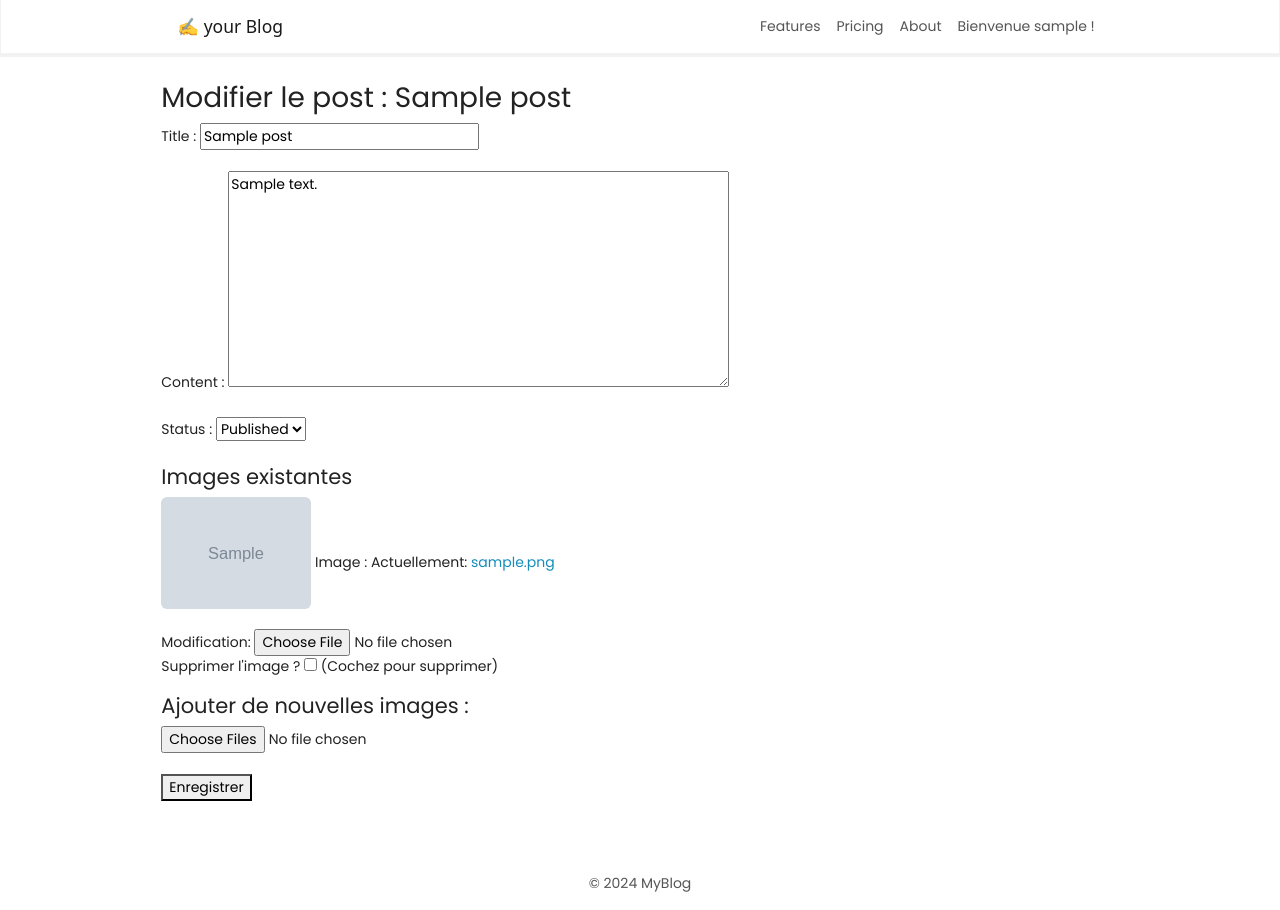
After one commit to ramo1990/MyBlog, a Django app: a page that uses blog/app/templates/base.html in a window 1280 px wide. The commit adds this page. Run offline with Django 4.2, Linux system fonts and the light colour scheme; a user stored in the database is signed in; tables that the repository leaves empty hold one stand-in row (values such as "Sample post"); grey boxes marked "Sample" are stand-in pictures; some libraries are stand-ins or nearby versions; some web fonts are replaced.

Commit message:
ajout de modification de post

```diff
--- a/blog/app/forms.py
+++ b/blog/app/forms.py
@@ -1,8 +1,17 @@
 from django import forms
 from .models import Post, PostImage
+from django.forms import modelformset_factory
 
 
 class PostForm(forms.ModelForm):
     class Meta:
         model = Post
-        fields = ['title', 'content', 'status', 'image']
+        # fields = ['title', 'content', 'status', 'image']
+        exclude = ['author', 'slug']
+
+PostImageFormSet = modelformset_factory(
+    PostImage,
+    fields=('image',),
+    extra=0,
+    can_delete=True
+)
--- a/blog/app/models.py
+++ b/blog/app/models.py
@@ -16,7 +16,7 @@ class Post(models.Model):
            updated = models.DateTimeField(auto_now=True)
            content = models.TextField()
            status = models.IntegerField(choices=STATUS, default=0)
-           image = models.ImageField(upload_to='post_images/', null=True, blank=True)
+        #    image = models.ImageField(upload_to='post_images/', null=True, blank=True)
 
            class Meta:
                    ordering = ['-created_on']
@@ -30,11 +30,11 @@ class Post(models.Model):
                 super().save(*args, **kwargs)
 
 # Supprimer l'image principale si le post est supprimé
-@receiver(pre_delete, sender=Post)
-def delete_post_image(sender, instance, **kwargs):
-    if instance.image:
-        if os.path.isfile(instance.image.path):
-            os.remove(instance.image.path)
+# @receiver(pre_delete, sender=Post)
+# def delete_post_image(sender, instance, **kwargs):
+#     if instance.image:
+#         if os.path.isfile(instance.image.path):
+#             os.remove(instance.image.path)
 
 # Nouveau modèle : Images multiples
 class PostImage(models.Model):
--- a/blog/app/templates/base.html
+++ b/blog/app/templates/base.html
@@ -60,6 +60,7 @@
           <li class="nav-item">
             <a class="nav-link text-dark" href="#">About</a>
           </li>
+          <li><a class="nav-link text-dark" href="#">Bienvenue {{ user.username }} !</a> </li>
         </ul>
       </div>
     </div>
--- a/blog/app/templates/post_details.html
+++ b/blog/app/templates/post_details.html
@@ -34,7 +34,11 @@
 
      <!-- Ajouter un bouton pour rediriger vers la page de création de post -->
     <div class="col-md-8 mt-3">
-      <a href="{% url 'create_post' %}" class="btn btn-success"> créer un nouveau post</a>
+      <a href="{% url 'create_post' %}" class="btn btn-success"> Créer un nouveau post</a>
+
+      {% if user == post.author %}
+        <a href="{% url 'update_post' post.slug %}" class="btn btn-warning"> Modifier ce post</a>
+      {% endif %}
     </div>
     {% block sidebar %} {% include 'sidebar.html' %} {% endblock sidebar %}
   </div>
--- /dev/null
+++ b/blog/app/templates/update_post.html
@@ -0,0 +1,29 @@
+{% extends 'base.html' %}
+
+{% block content %}
+
+<h2>Modifier le post : {{ post.title }}</h2>
+
+<form method="POST" enctype="multipart/form-data">
+    {% csrf_token %}
+    {{ post_form.as_p }}
+
+    <h4>Images existantes</h4>
+    {{ formset.management_form }}
+    {% for form in formset %}
+        <div class="mb-3">
+            {% if form.instance and form.instance.image %}
+                <img src="{{ form.instance.image.url }}" alt="image existante" width="150">
+            {% endif %}
+            {{ form.image.label }} : {{ form.image }} <br>
+            Supprimer l'image ? {{ form.DELETE }} (Cochez pour supprimer)
+        </div>
+    {% endfor %}
+
+    <h4>Ajouter de nouvelles images :</h4>
+    <input type="file" name="new_images" multiple> <br><br>
+
+    <button type="submit">Enregistrer</button>
+</form>
+
+{% endblock %}
--- a/blog/app/urls.py
+++ b/blog/app/urls.py
@@ -8,6 +8,7 @@ urlpatterns = [
     path('', views.PostList.as_view(), name='home'),
     path('new/', create_post, name='create_post'), # URL pour créer un post
     path('<slug:slug>/', views.PostDetailView.as_view(), name='post_detail'),
+    path('<slug:slug>/edit/', views.update_post, name='update_post')
 
 ]
 
--- a/blog/app/views.py
+++ b/blog/app/views.py
@@ -1,7 +1,10 @@
-from django.shortcuts import render, redirect
+from django.shortcuts import render, redirect, get_object_or_404
 from django.views import generic
 from .models import Post, PostImage
-from .forms import PostForm
+from .forms import PostForm, PostImageFormSet
+from django.contrib.auth.decorators import login_required
+from django.http import HttpResponseForbidden
+from django.forms import modelformset_factory
 # Create your views here.
 
 class PostList(generic.ListView):
@@ -13,6 +16,11 @@ class PostDetailView(generic.DetailView):
     model = Post
     template_name = 'post_details.html'
     context_object_name = 'post'
+
+    def get_object(self, queryset=None):
+        obj = super().get_object(queryset)
+        print(f"Post Detail View appelé avec le slug: {obj.slug}")  # Debug
+        return obj
 
 def create_post(request):
     print('vue executee')
@@ -34,3 +42,46 @@ def create_post(request):
         # image_form = PostImageForm()
 
     return render(request, 'create_post.html', {'post_form':post_form})
+
+
+@login_required
+def update_post(request, slug):
+    post = get_object_or_404(Post, slug=slug, author=request.user)
+    formset_class = PostImageFormSet
+
+    if request.method == 'POST':
+        post_form = PostForm(request.POST, request.FILES, instance=post)
+        formset = formset_class(request.POST, request.FILES, queryset=PostImage.objects.filter(post=post))
+
+        if post_form.is_valid() and formset.is_valid():
+            post_form.save()
+
+            # Lier chaque instance d'image au post et gérer la suppression
+            for form in formset:
+                if form.cleaned_data.get('DELETE'):
+                    if form.instance.pk:  # Vérifie que l'ID existe
+                        form.instance.delete()
+                        print(f"Image {form.instance.id} supprimée.")  # Debug pour vérifier la suppression
+                else:
+                    image = form.save(commit=False)
+                    image.post = post
+                    image.save()
+
+            # Gérer les nouvelles images ajoutées via <input name="new_images" multiple>
+            for img in request.FILES.getlist('new_images'):
+                PostImage.objects.create(post=post, image=img)
+
+            # Redirection après enregistrement
+            print(f"Redirection vers 'post_detail' avec slug {post.slug}")  # Debug pour vérifier la redirection
+            return redirect('post_detail', slug=post.slug)
+        else:
+            print("Formulaire invalide")  # Debug pour vérifier si les formulaires sont invalides
+    else:
+        post_form = PostForm(instance=post)
+        formset = formset_class(queryset=PostImage.objects.filter(post=post))
+
+    return render(request, 'update_post.html', {
+        'post': post,
+        'formset': formset,
+        'post_form': post_form
+    })
```
Also changed, not shown: blog/app/templates/index.html (+3 -4 lines), blog/app/migrations/0004_remove_post_image_alter_post_slug.py (added), blog/media/post_images/cat.1_1.jpg (deleted), blog/media/post_images/cat.1_1_3YdMJ5z.jpg (deleted), blog/media/post_images/cat.1_1_cLD4MdH.jpg (deleted), blog/media/post_images/cat.1_H3u77t7.jpg (deleted), blog/media/post_images/cat.1__2G3XkMW.jpg (deleted), blog/media/post_images/cat.1__ZqpBcx6.jpg (deleted), blog/media/post_images/cat.1__gq5hn1h.jpg (deleted), blog/media/post_images/cat.1__l88ABLc.jpg (deleted), blog/media/post_images/cat.1__zAySkV1.jpg (deleted), blog/media/post_images/moncat.1_.jpg (deleted).
